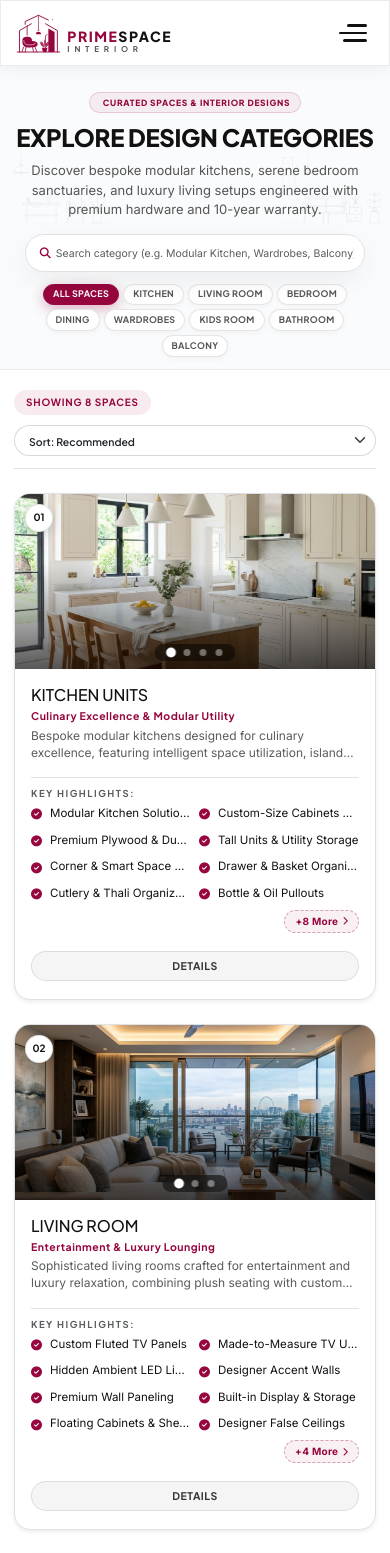
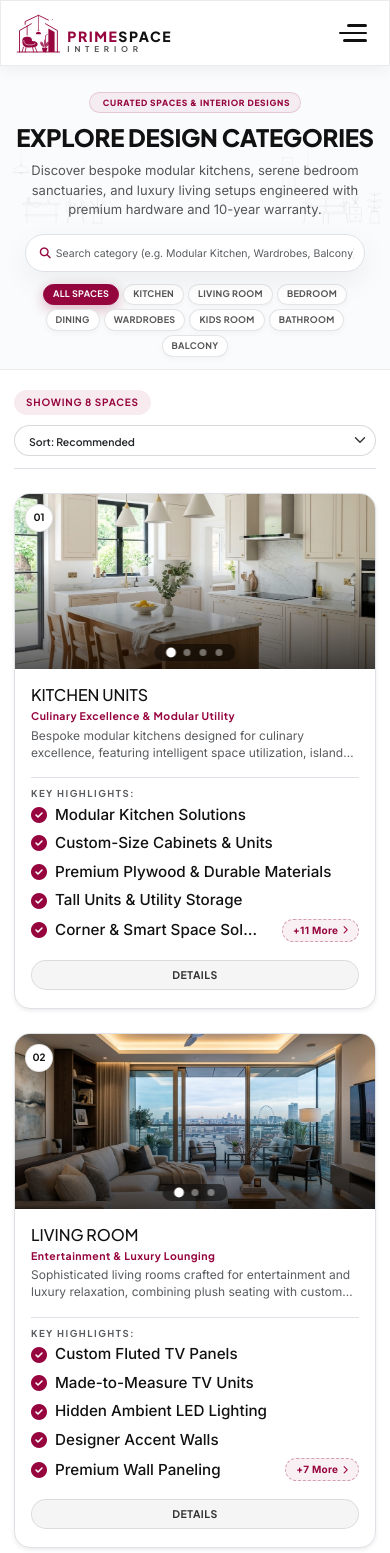
Before and after one commit to EDIGITALLAB/primespace-interior, an Angular app: page /categories in a window 390 px wide. Shown: the top 1553 px of the page. Built offline with nearby package versions, Linux system fonts and the light colour scheme; a web font is replaced by a local one.

Commit message:
category page highlight add

```diff
--- a/src/app/pages/categories-page/categories-page.css
+++ b/src/app/pages/categories-page/categories-page.css
@@ -506,7 +506,15 @@
   }
 
   .modal-body-custom ul li {
-    font-size: 11px !important;
+    font-size: 12.5px !important;
+  }
+
+  .modal-highlight-text {
+    font-size: 12.5px !important;
+  }
+
+  .modal-highlight-icon {
+    font-size: 0.95rem !important;
   }
 
   .modal-body-custom .btn-purple {
@@ -1102,6 +1110,15 @@
   transform: scale(1.05);
 }
 
+.modal-highlight-text {
+  font-size: 0.98rem;
+  line-height: 1.4;
+}
+
+.modal-highlight-icon {
+  font-size: 1.08rem;
+}
+
 .key-highlights-grid {
   display: grid;
   grid-template-columns: repeat(2, 1fr);
--- a/src/app/pages/categories-page/categories-page.html
+++ b/src/app/pages/categories-page/categories-page.html
@@ -51,12 +51,14 @@
     <div class="container position-relative z-2">
 
       <!-- Controls & Ticker Bar -->
-      <div class="controls-bar d-flex align-items-center justify-content-between flex-wrap gap-3 mb-4 border-bottom pb-3">
+      <div
+        class="controls-bar d-flex align-items-center justify-content-between flex-wrap gap-3 mb-4 border-bottom pb-3">
         <div class="d-flex align-items-center gap-2 min-w-0 flex-wrap">
           <span class="grid-counter-badge rounded-pill px-3 py-1.5 text-uppercase fw-bold text-nowrap flex-shrink-0">
             Showing {{ filteredCategories().length }} {{ filteredCategories().length === 1 ? 'Space' : 'Spaces' }}
           </span>
-          <span *ngIf="searchQuery()" class="text-muted small text-truncate d-inline-block">for "{{ searchQuery() }}"</span>
+          <span *ngIf="searchQuery()" class="text-muted small text-truncate d-inline-block">for "{{ searchQuery()
+            }}"</span>
 
           <!-- Reset Button -->
           <button
@@ -144,23 +146,24 @@
               </div>
 
               <!-- Feature Bullet Points -->
-              <div class="card-features-list pt-3 border-top mb-3 d-flex flex-column justify-content-between">
-                <div>
-                  <span class="features-header text-uppercase text-muted fw-bold d-block mb-2">Key Highlights:</span>
-                  <ul class="list-unstyled mb-1 row g-2">
-                    <li *ngFor="let f of cat.features.slice(0, 8)" class="col-6 d-flex align-items-center small text-dark feature-item">
-                      <i class="fa-solid fa-circle-check text-purple me-2 flex-shrink-0"></i>
-                      <span class="feature-text text-truncate" [title]="f">{{ f }}</span>
-                    </li>
-                  </ul>
-                </div>
-                <div class="more-highlights-wrapper text-end mt-1.5">
-                  <span *ngIf="cat.features.length > 8" class="more-highlights-badge d-inline-flex align-items-center rounded-pill cursor-pointer"
-                    (click)="openQuickView(cat, $event)">
-                    +{{ cat.features.length - 8 }} More
-                    <i class="fa-solid fa-chevron-right ms-1"></i>
-                  </span>
-                </div>
+              <div class="card-features-list pt-3 border-top mb-3">
+                <span class="features-header text-uppercase text-muted fw-bold d-block mb-2">Key Highlights:</span>
+                <ul class="list-unstyled mb-0 d-flex flex-column gap-2">
+                  <li *ngFor="let f of cat.features.slice(0, 5); let isLast = last"
+                    class="d-flex align-items-center justify-content-between text-dark feature-item">
+                    <div class="d-flex align-items-center min-w-0 me-2">
+                      <i class="fa-solid fa-circle-check text-purple me-2 flex-shrink-0" style="font-size: 1rem;"></i>
+                      <span class="feature-text text-truncate fw-medium" style="font-size: 0.95rem;" [title]="f">{{ f
+                        }}</span>
+                    </div>
+                    <span *ngIf="isLast && cat.features.length > 5"
+                      class="more-highlights-badge d-inline-flex align-items-center rounded-pill cursor-pointer flex-shrink-0 ms-2"
+                      (click)="openQuickView(cat, $event)">
+                      +{{ cat.features.length - 5 }} More
+                      <i class="fa-solid fa-chevron-right ms-1"></i>
+                    </span>
+                  </li>
+                </ul>
               </div>
 
               <!-- Card Action Buttons -->
@@ -334,14 +337,19 @@
             </div>
 
             <!-- Tagline Heading (Single Line) & Description -->
-            <h6 class="text-purple fw-extrabold text-uppercase mb-2 text-nowrap text-truncate" style="font-size: 0.92rem; letter-spacing: 0.3px;">{{ selectedCategoryModal()?.tagline }}</h6>
-            <p class="text-muted mb-3 small" style="font-size: 0.85rem; line-height: 1.5;">{{ selectedCategoryModal()?.desc }}</p>
+            <h6 class="text-purple fw-extrabold text-uppercase mb-2 text-nowrap text-truncate"
+              style="font-size: 0.92rem; letter-spacing: 0.3px;">{{ selectedCategoryModal()?.tagline }}</h6>
+            <p class="text-muted mb-3 small" style="font-size: 0.85rem; line-height: 1.5;">{{
+              selectedCategoryModal()?.desc }}</p>
 
             <!-- Delivery Time Badge (Sleek & Compact) -->
             <div class="mb-3">
-              <div class="modal-spec-badge bg-light border d-inline-block w-auto rounded-3" style="padding: 8px 14px !important;">
-                <span class="text-uppercase text-muted fw-bold d-block mb-0.5" style="font-size: 9.5px !important; letter-spacing: 0.5px;">Delivery Time</span>
-                <span class="fw-extrabold text-dark m-0 d-block" style="font-size: 15px !important; line-height: 1.2;">{{ selectedCategoryModal()?.turnaround }}</span>
+              <div class="modal-spec-badge bg-light border d-inline-block w-auto rounded-3"
+                style="padding: 8px 14px !important;">
+                <span class="text-uppercase text-muted fw-bold d-block mb-0.5"
+                  style="font-size: 9.5px !important; letter-spacing: 0.5px;">Delivery Time</span>
+                <span class="fw-extrabold text-dark m-0 d-block"
+                  style="font-size: 15px !important; line-height: 1.2;">{{ selectedCategoryModal()?.turnaround }}</span>
               </div>
             </div>
 
@@ -355,28 +363,16 @@
             </div>
           </div>
 
-          <!-- Right Column: Key Highlights & Scope of Work -->
+          <!-- Right Column: Key Highlights -->
           <div class="col-lg-6">
-            <!-- All Key Highlights List in Modal -->
+            <!-- Key Highlights List in Modal (Single Line Items) -->
             <div class="mb-4" *ngIf="selectedCategoryModal()?.features?.length">
-              <h6 class="fw-bold text-dark text-uppercase mb-3">Key Highlights ({{ selectedCategoryModal()?.features?.length }}):</h6>
-              <ul class="list-unstyled mb-0 key-highlights-grid">
+              <h6 class="fw-bold text-dark text-uppercase mb-3 modal-highlights-heading">Key Highlights ({{ selectedCategoryModal()?.features?.length }}):</h6>
+              <ul class="list-unstyled mb-0 d-flex flex-column gap-2">
                 <li *ngFor="let f of selectedCategoryModal()?.features"
-                  class="d-flex align-items-start text-dark">
-                  <i class="fa-solid fa-circle-check text-purple me-2 mt-1 flex-shrink-0"></i>
-                  <span class="fw-medium" style="line-height: 1.35; font-size: 0.83rem;">{{ f }}</span>
-                </li>
-              </ul>
-            </div>
-
-            <!-- Detailed Scope of Work List -->
-            <div class="mb-4" *ngIf="selectedCategoryModal()?.scopeOfWork?.length">
-              <h6 class="fw-bold text-dark text-uppercase mb-3">Included Scope of Work:</h6>
-              <ul class="list-unstyled mb-0 d-flex flex-column gap-2">
-                <li *ngFor="let scope of selectedCategoryModal()?.scopeOfWork"
-                  class="d-flex align-items-start text-dark">
-                  <i class="fa-solid fa-circle-check text-purple me-2 mt-1 flex-shrink-0"></i>
-                  <span class="fw-medium" style="line-height: 1.35; font-size: 0.83rem;">{{ scope }}</span>
+                  class="d-flex align-items-center text-dark py-0.5">
+                  <i class="fa-solid fa-circle-check text-purple me-2 flex-shrink-0 modal-highlight-icon" style="font-size: 1.08rem;"></i>
+                  <span class="fw-medium text-dark text-nowrap text-truncate modal-highlight-text" style="font-size: 0.98rem;" [title]="f">{{ f }}</span>
                 </li>
               </ul>
             </div>
--- a/src/app/pages/categories-page/categories-page.ts
+++ b/src/app/pages/categories-page/categories-page.ts
@@ -51,6 +51,7 @@ export class CategoriesPage {
 
   // Selected Category for Quick View Modal
   readonly selectedCategoryModal = signal<CategoryDetail | null>(null);
+  readonly showAllModalHighlights = signal<boolean>(false);
 
   // Budget Calculator Signals
   readonly calcRoomType = signal<string>('2bhk');
@@ -363,11 +364,17 @@ export class CategoriesPage {
   openQuickView(cat: CategoryDetail, event: Event) {
     event.preventDefault();
     event.stopPropagation();
+    this.showAllModalHighlights.set(false);
     this.selectedCategoryModal.set(cat);
   }
 
   closeQuickView() {
+    this.showAllModalHighlights.set(false);
     this.selectedCategoryModal.set(null);
+  }
+
+  toggleModalHighlights() {
+    this.showAllModalHighlights.update(v => !v);
   }
 
   openConsultation(event: Event) {
```
